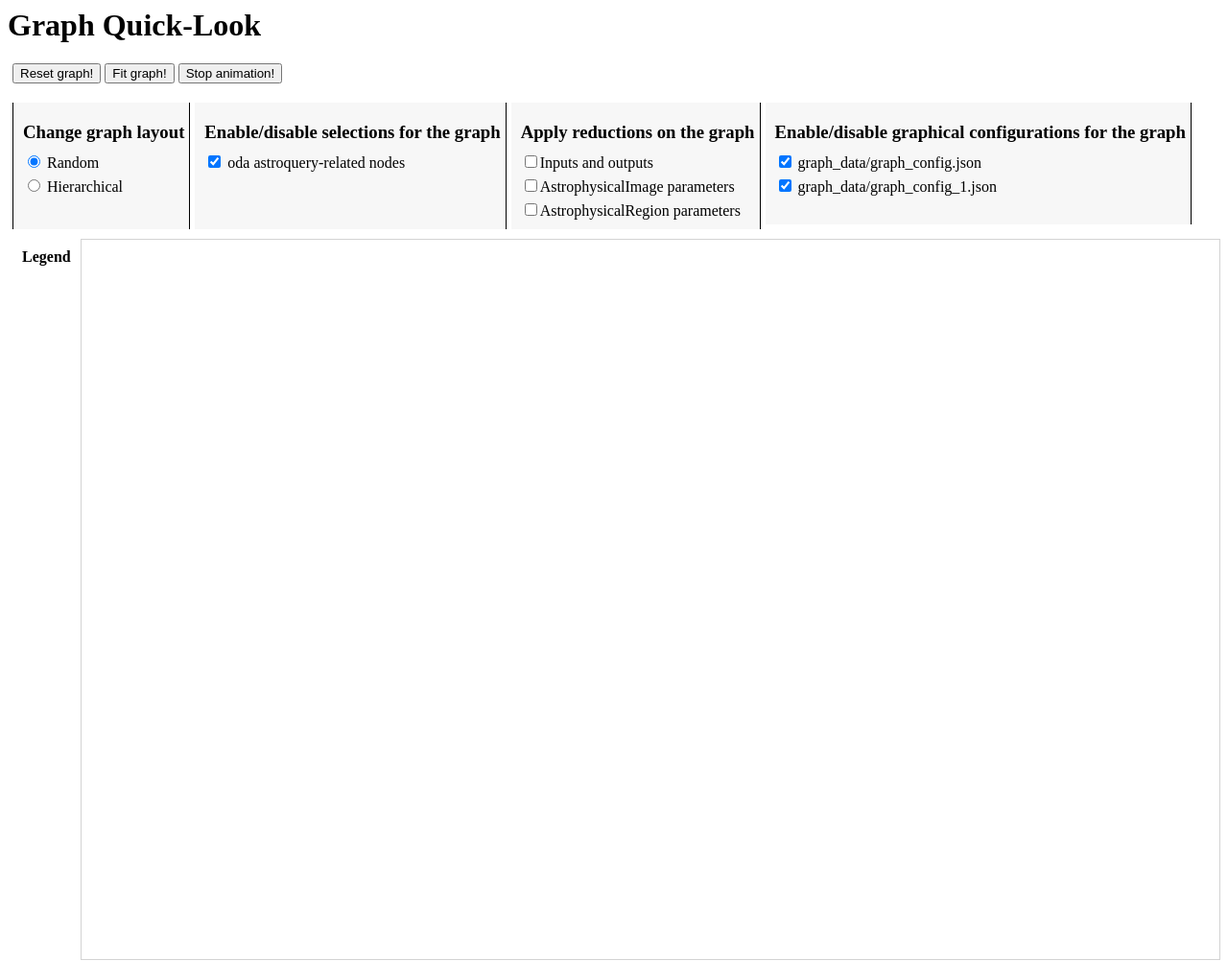
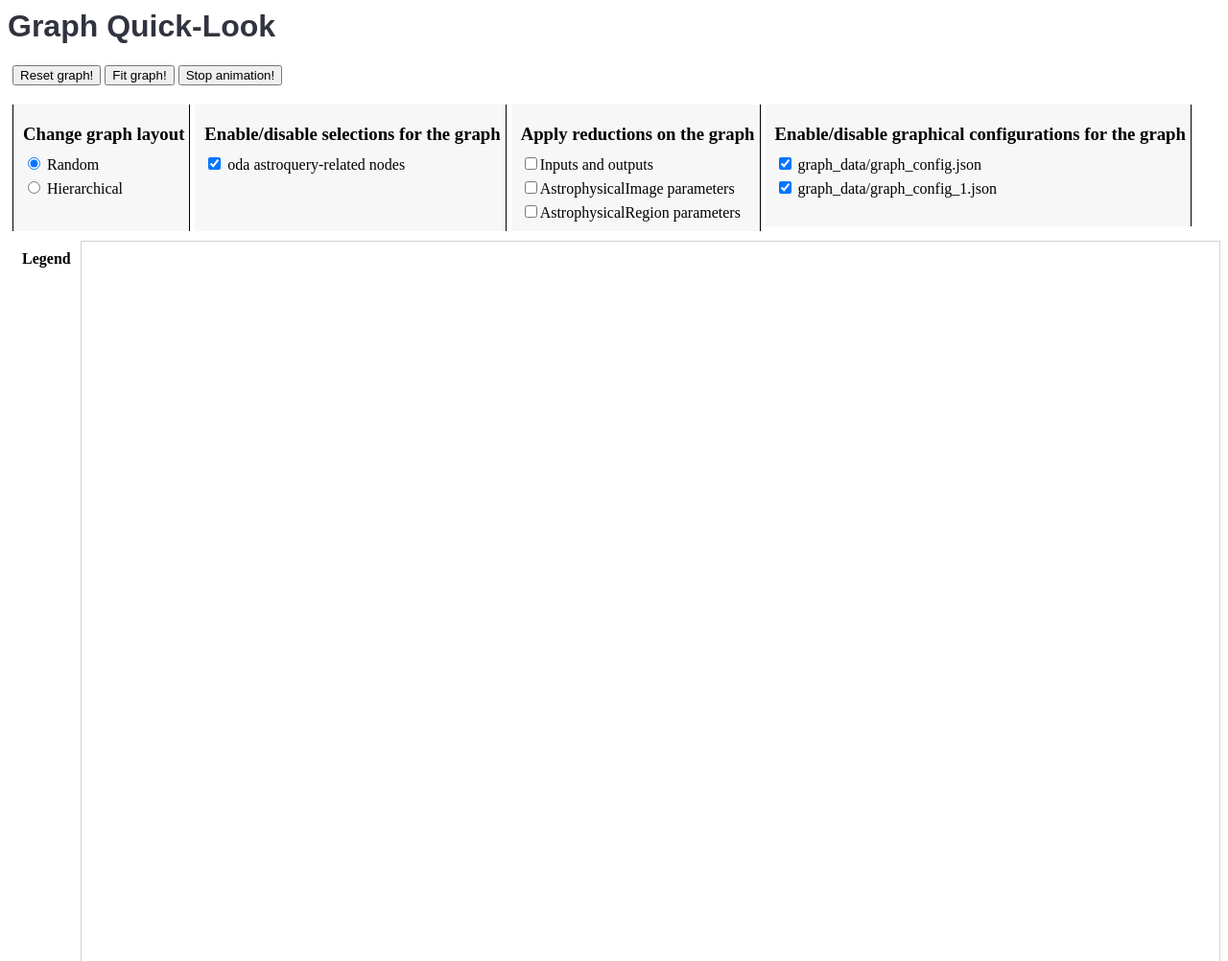
Before and after one commit to burnout87/burnout.github.io, a plain HTML site: page index.html in a window 1280 px wide. Shown: the top 1002 px of the page at 96% size. Drawn offline with nearby package versions, Linux system fonts and the light colour scheme; a script that the page names is missing.

Commit message:
h1 style

```diff
--- a/style.css
+++ b/style.css
@@ -6,3 +6,10 @@
     position: relative;
     float: left;
 }
+
+h1 {
+    font-family: "Source Sans Pro", sans-serif;
+    font-weight: 700;
+    color: rgb(49, 51, 63);
+    line-height: 1.2;
+}
```
